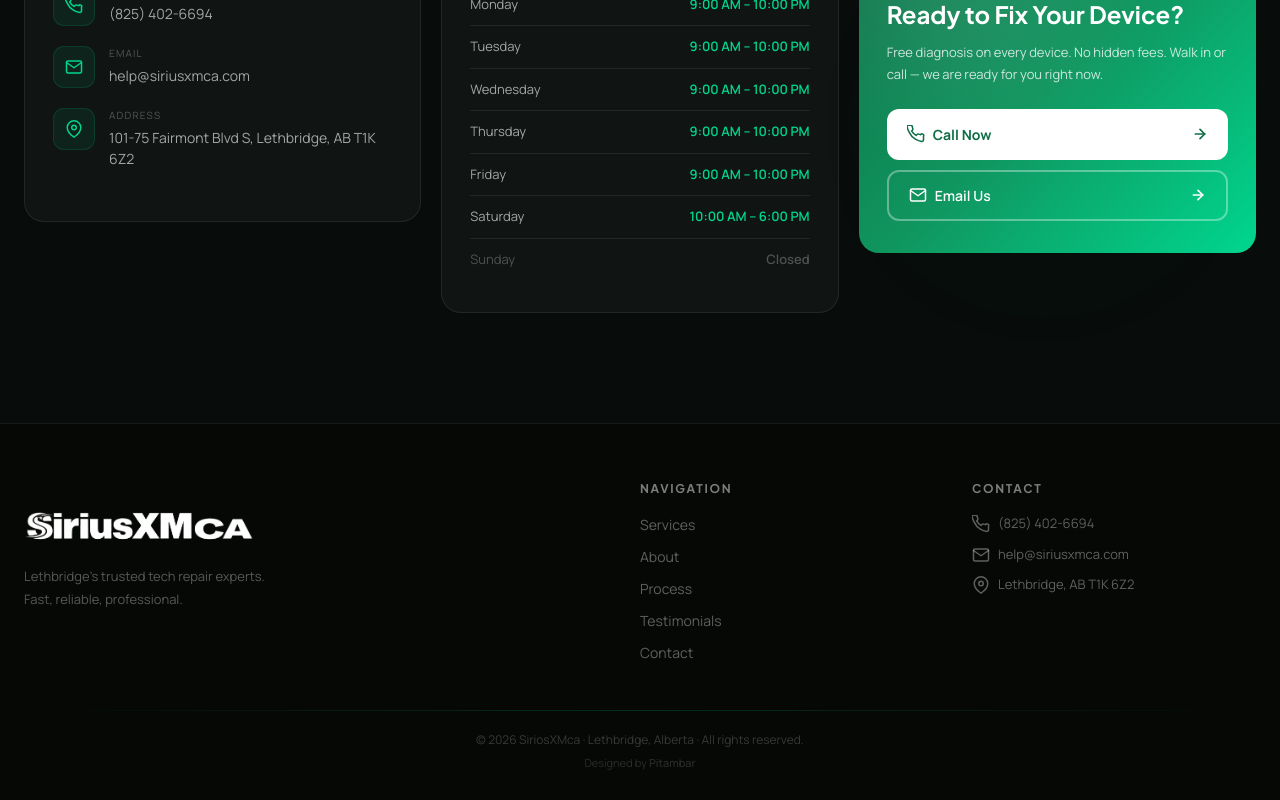
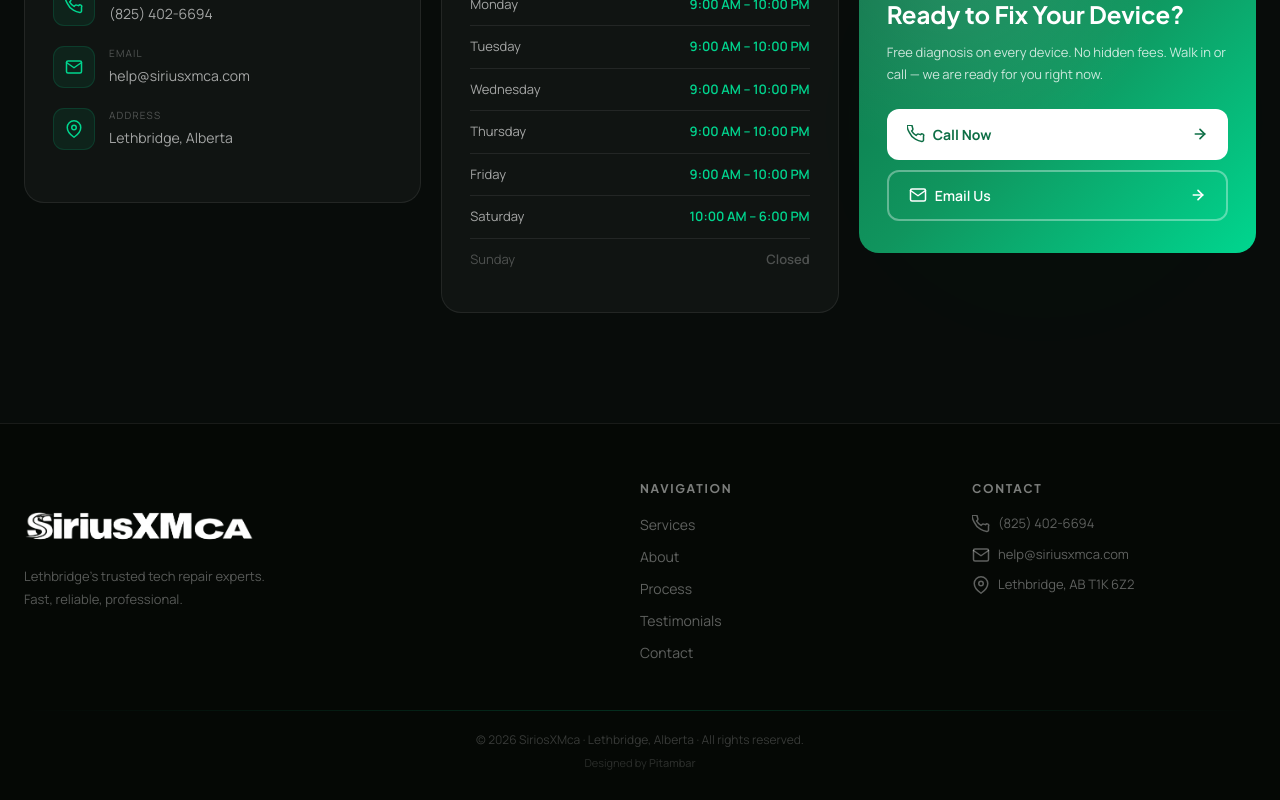
Before and after one commit to Pitambarbittu/SiriousXM, a React (Create React App) app: page / in a window 1280 px wide. Shown: the part 4939-5739 px from the top of the page. Built offline with nearby package versions, Linux system fonts and the light colour scheme; the HTML template or start-up script is replaced by a standard one.

Commit message:
some changes

```diff
--- a/src/components/Contact.tsx
+++ b/src/components/Contact.tsx
@@ -78,9 +78,7 @@ const Contact = () => {
                 <div>
                   <p className="text-xs text-muted-foreground uppercase tracking-wider mb-1">Address</p>
                   <p className="text-foreground font-semibold leading-relaxed">
-                    101-75 Fairmont Blvd S<br />
-                    Lethbridge, Alberta<br />
-                    T1K 6Z2
+                    Lethbridge, Alberta
                   </p>
                 </div>
               </div>
--- a/src/components/Footer.tsx
+++ b/src/components/Footer.tsx
@@ -45,7 +45,7 @@ const Footer = () => {
               </a>
               <div className="flex items-start gap-2 text-muted-foreground text-sm">
                 <MapPin className="w-4 h-4 mt-0.5 shrink-0" />
-                <span>101-75 Fairmont Blvd S, Lethbridge, AB T1K 6Z2</span>
+                <span>Lethbridge, Alberta</span>
               </div>
             </div>
           </div>
--- a/src/components/Sections.tsx
+++ b/src/components/Sections.tsx
@@ -613,7 +613,7 @@ export function Contact() {
               {[
                 { ic: Icon.Phone, l: "Phone", v: "(825) 402-6694", h: "tel:8254026694" },
                 { ic: Icon.Mail, l: "Email", v: "help@siriusxmca.com", h: "mailto:help@siriusxmca.com" },
-                { ic: Icon.MapPin, l: "Address", v: "101-75 Fairmont Blvd S, Lethbridge, AB T1K 6Z2", h: "#" },
+                { ic: Icon.MapPin, l: "Address", v: "Lethbridge, Alberta", h: "#" },
               ].map(item => (
                 <a key={item.l} href={item.h} style={{ display: "flex", alignItems: "flex-start", gap: 14, marginBottom: 20, textDecoration: "none" }}
                   onMouseEnter={e => { const el = (e.currentTarget as HTMLElement).querySelector(".cv") as HTMLElement; if (el) el.style.color = G; }}
```
